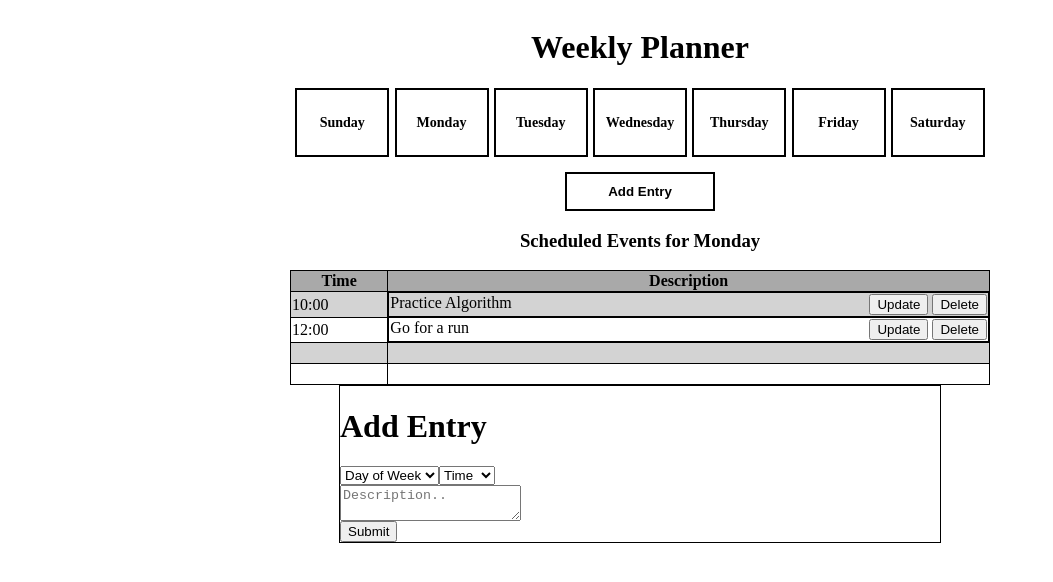
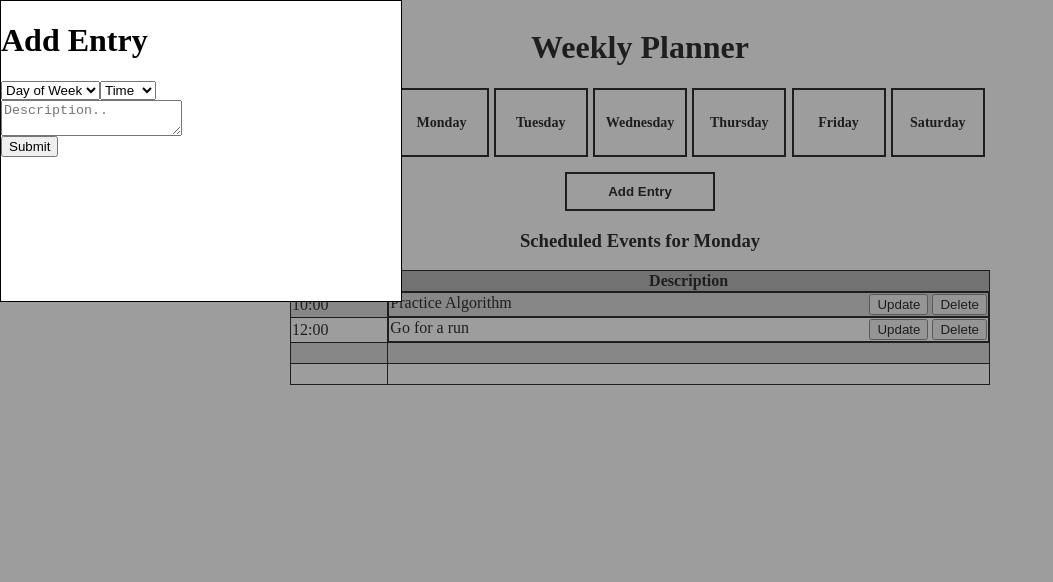
Before and after one commit to saraysc/week-planner, a website: page index.html in a window 1280 px wide. Both pictures are taken after a click on the element "Add Entry". Shown: the whole page, without its empty margins (0-1053 px from the left). Drawn offline with Linux system fonts and the light colour scheme.

Commit message:
Added background color

```diff
--- a/index.html
+++ b/index.html
@@ -80,7 +80,8 @@
     </table>
   </div>
 
-  <div class="modal hidden">
+  <div class="container2">
+    <div class="modal hidden popup">
       <h1 class="row">Add Entry</h1>
       <div class="row">
         <select>
@@ -112,6 +113,8 @@
       <textarea placeholder="Description.." class="row"></textarea>
       <button type="submit" name="submit" class="row">Submit</button>
     </div>
+  </div>
+
 
 
   <script src="main.js"></script>
--- a/main.js
+++ b/main.js
@@ -1,12 +1,16 @@
 var clickCount = 0;
+var $container2 = document.querySelector('.container2');
 
 function popUp(event) {
   clickCount++;
   if (clickCount % 2 !== 0) {
     $entryModal.classList.remove('hidden');
+    $container2.className = 'black';
   }
 }
 
 var $addEntry = document.querySelector('.buttondiv');
 $addEntry.addEventListener('click', popUp);
 var $entryModal = document.querySelector('.modal');
+
+var $submit = document.querySelector('button.row');
--- a/styles.css
+++ b/styles.css
@@ -95,8 +95,19 @@ td {
 
 .black {
   background-color: rgb(60 60 60 / 50%);
+  position: absolute;
+  top: 0;
+  right: 0;
+  bottom: 0;
+  left: 0;
 }
 
 .hidden {
   display: none;
 }
+
+.popup {
+  background-color: white;
+  width: 400px;
+  height: 300px;
+}
```
Lines whose indentation alone changed are shown as unchanged.
